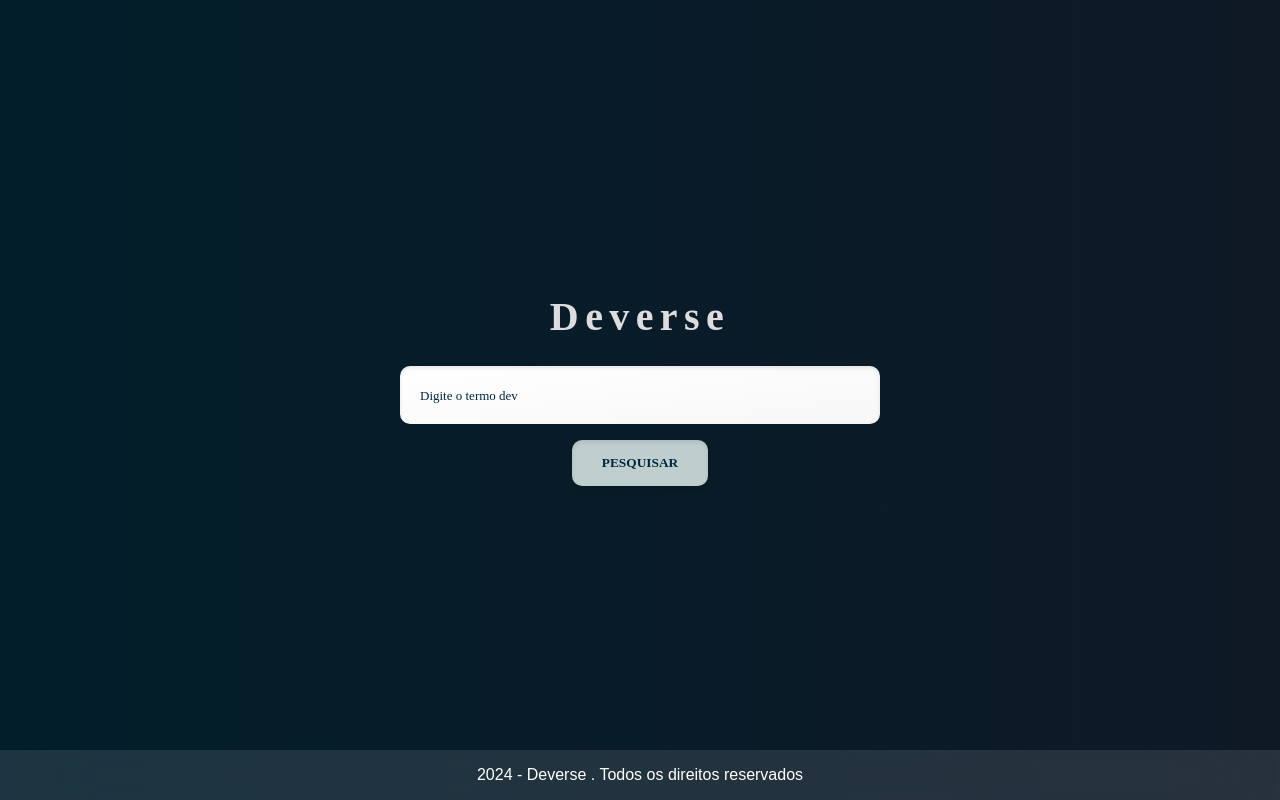
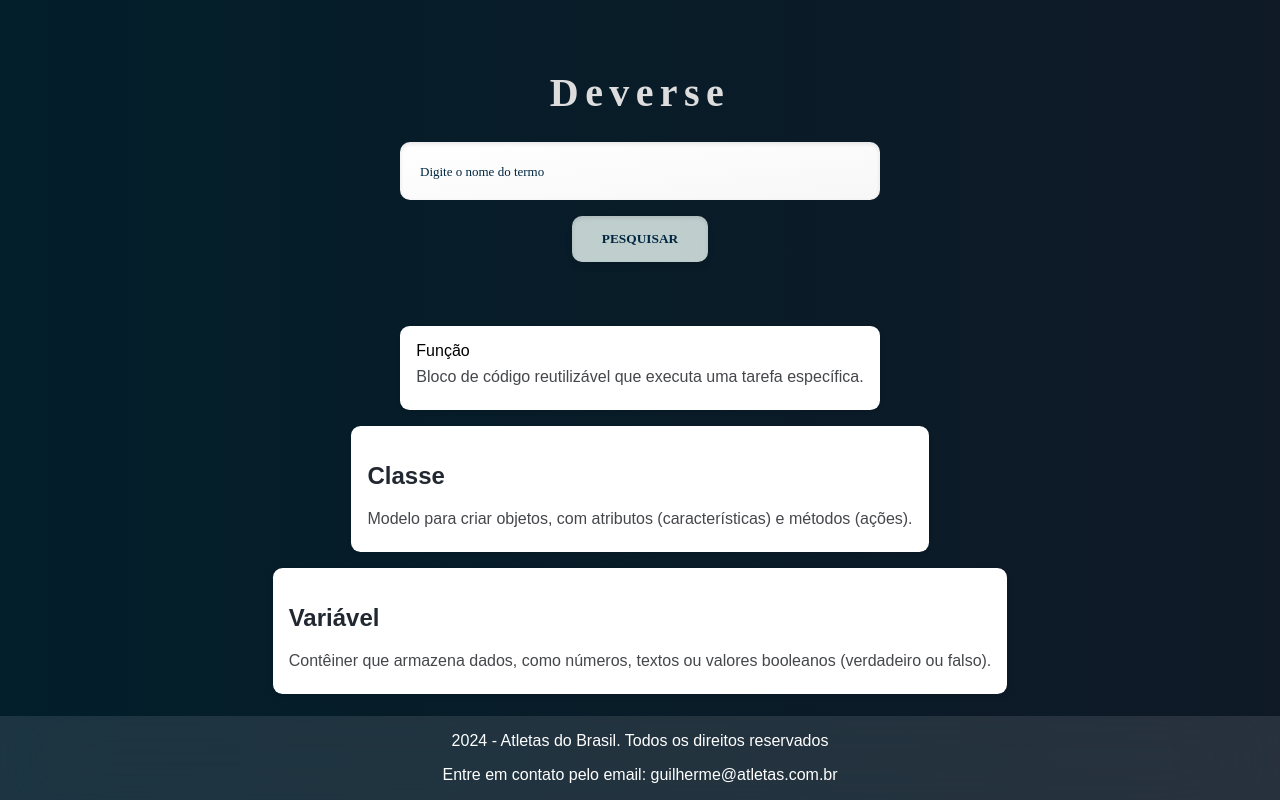
Before and after one commit to arthurlaranjeira/Deverse, a plain HTML site: page index.html in a window 1280 px wide. Drawn offline with Linux system fonts and the light colour scheme; a web font is replaced by a local one.

Commit message:
Update index.html

```diff
--- a/index.html
+++ b/index.html
@@ -6,7 +6,6 @@
     <meta name="viewport" content="width=device-width, initial-scale=1.0">
     <link rel="stylesheet" href="style.css">
     <title>Deverse</title>
-    <link rel="shortcut icon" href="icon.ico" type="image/x-icon">
 </head>
 
 <body>
@@ -15,13 +14,37 @@
     </header>
     <main>
         <section>
-            <input type="text" placeholder="Digite o termo dev">
+            <input type="text" placeholder="Digite o nome do termo ">
             <button>Pesquisar</button>
+        </section>
+        <section class="resultados-pesquisa">
+            <div class="item-resultado">
+                <h2A>
+                    Função
+                </h2A>
+                <p class="descricao-meta">Bloco de código reutilizável que executa uma tarefa específica.</p>
+            </div>
+            <div class="item-resultado">
+                <h2>
+                    Classe
+                </h2>
+                <p class="descricao-meta">Modelo para criar objetos, com atributos (características) e métodos (ações).</p>
+            </div>
+
+            <div class="item-resultado">
+                <h2>
+                    Variável
+                </h2>
+                <p class="descricao-meta">Contêiner que armazena dados, como números, textos ou valores booleanos (verdadeiro ou falso).</p>
+            </div>
+
         </section>
     </main>
     <footer>
-        <p>2024 - Deverse . Todos os direitos reservados</p>
+        <p>2024 - Atletas do Brasil. Todos os direitos reservados</p>
+        <p>Entre em contato pelo email: guilherme@atletas.com.br</p>
     </footer>
+    <script src="app.js"></script>
 </body>
 
 </html>
```
